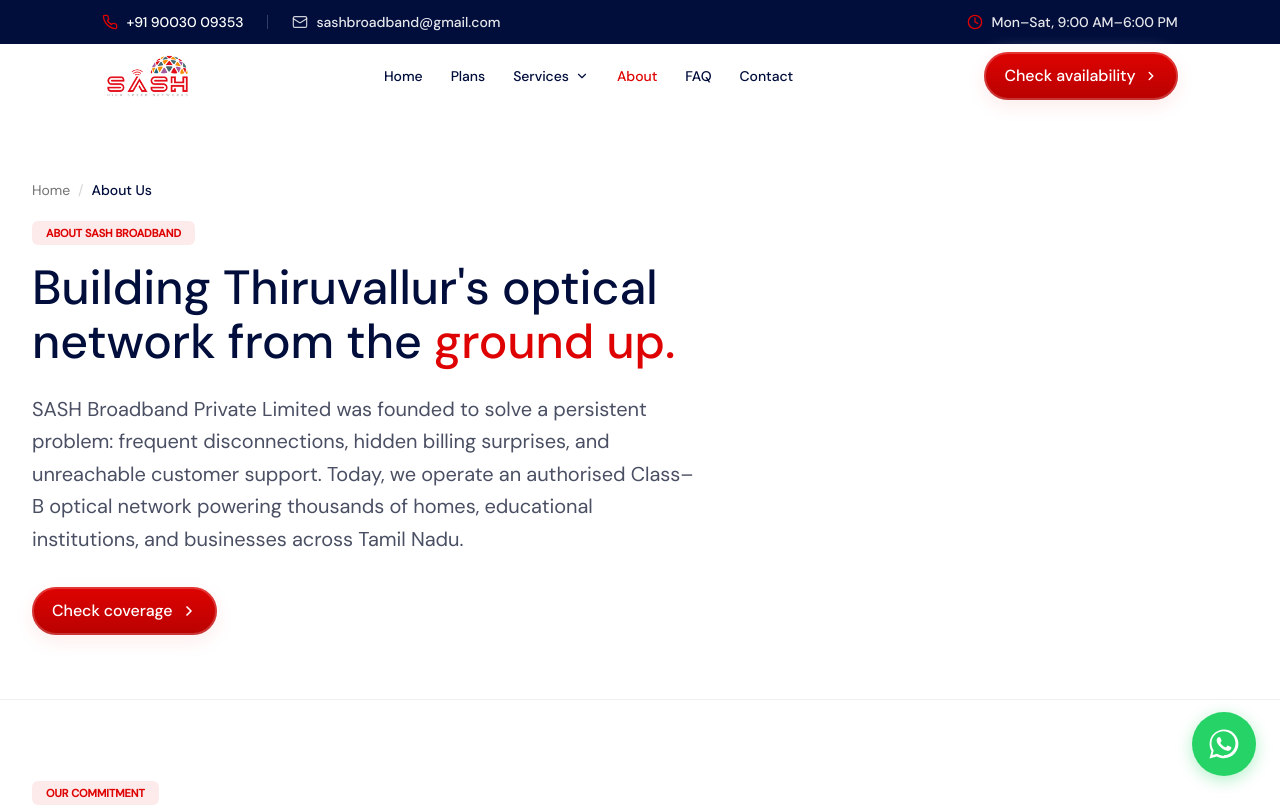
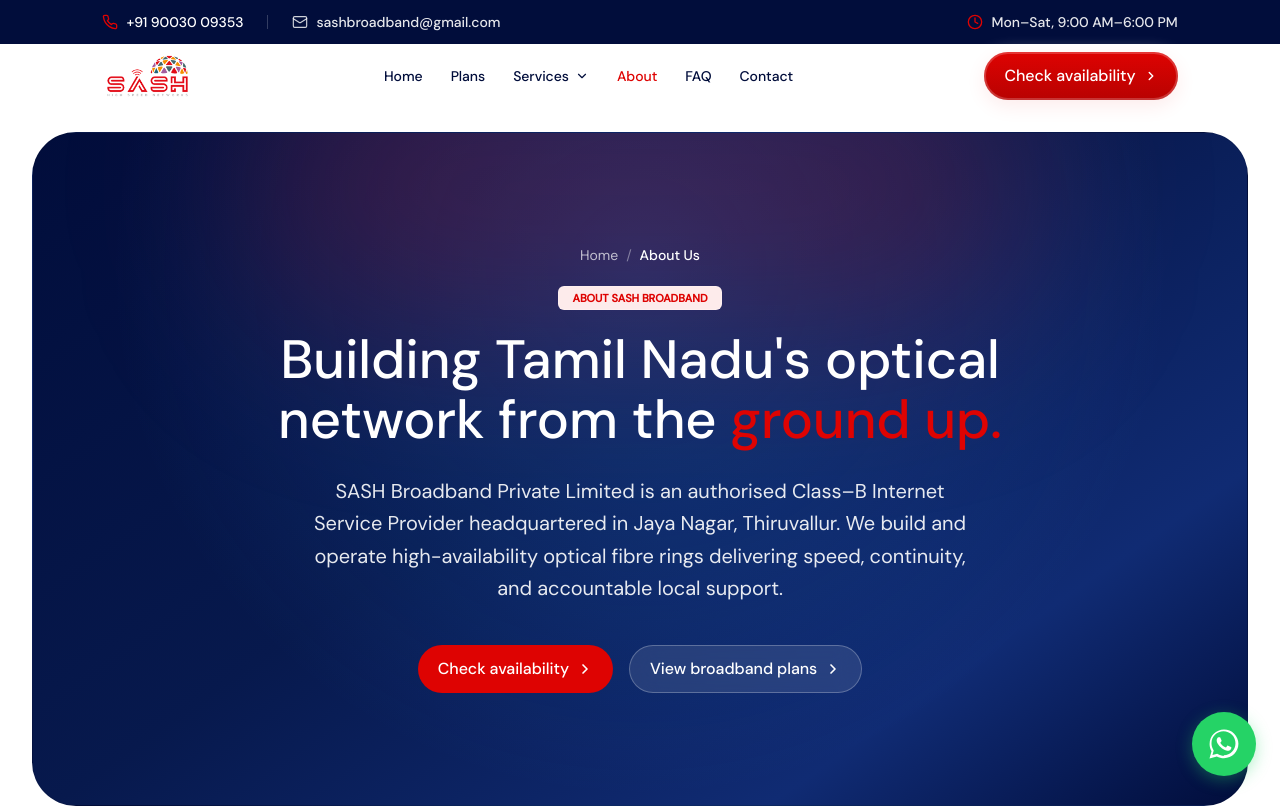
Before and after one commit to Kannan637/SAASBOARD, a Next.js app: page /about in a window 1280 px wide. Shown: the top 808 px of the page. Built offline with nearby package versions, Linux system fonts and the light colour scheme.

Commit message:
feat(about): center-align hero section and apply rich radial/linear gradient background

```diff
--- a/src/app/about/page.tsx
+++ b/src/app/about/page.tsx
@@ -108,60 +108,85 @@ export default function AboutPage() {
         dangerouslySetInnerHTML={{ __html: JSON.stringify(companyJsonLd) }}
       />
 
-      {/* 1. Page Header */}
+      {/* 1. Page Hero: Center Aligned with Rich Gradient Background */}
       <section
         data-apple-manual="true"
         aria-labelledby="about-heading"
-        className="w-full bg-white pt-10 sm:pt-14 lg:pt-18 pb-12 sm:pb-16 border-b border-black/[0.06]"
+        className="w-full bg-white py-3 sm:py-4 lg:py-6"
       >
         <div className="w-full max-w-[1440px] 2xl:max-w-[1520px] mx-auto px-4 sm:px-6 lg:px-8">
-          <div className="max-w-3xl">
-            {/* Breadcrumb */}
-            <nav aria-label="Breadcrumb" className="text-xs sm:text-sm text-neutral-500 mb-4 sm:mb-5">
-              <ol className="flex items-center gap-2">
+          <div
+            className="relative w-full rounded-[28px] sm:rounded-[36px] lg:rounded-[44px] overflow-hidden px-6 sm:px-10 lg:px-16 py-16 sm:py-20 lg:py-28 flex flex-col items-center justify-center text-center text-white border border-black/[0.06] select-none"
+            style={{
+              background:
+                "radial-gradient(circle at 50% 20%, rgba(42,123,224,0.3) 0%, rgba(1,13,59,0) 65%), linear-gradient(145deg, #010D3B 0%, #07194D 45%, #102B73 78%, #010D3B 100%)",
+            }}
+          >
+            {/* Ambient decorative background glow */}
+            <div
+              aria-hidden="true"
+              className="pointer-events-none absolute -top-24 left-1/2 -translate-x-1/2 w-[600px] sm:w-[800px] h-[300px] bg-brand-red/20 blur-[90px] rounded-full"
+            />
+
+            {/* Breadcrumb (Center Aligned) */}
+            <nav
+              aria-label="Breadcrumb"
+              className="relative z-10 text-xs sm:text-sm text-white/70 mb-5 flex items-center justify-center"
+            >
+              <ol className="flex items-center justify-center gap-2">
                 <li>
-                  <Link href="/" className="hover:text-brand-red transition-colors">
+                  <Link
+                    href="/"
+                    className="hover:text-white transition-colors underline-offset-4 hover:underline"
+                  >
                     Home
                   </Link>
                 </li>
-                <li aria-hidden="true" className="text-neutral-300">/</li>
-                <li aria-current="page" className="text-brand-navy font-medium">
+                <li aria-hidden="true" className="text-white/40">
+                  /
+                </li>
+                <li aria-current="page" className="text-white font-medium">
                   About Us
                 </li>
               </ol>
             </nav>
 
-            <span className="eyebrow-label text-brand-red mb-3.5 sm:mb-4 inline-block">
-              ABOUT SASH BROADBAND
-            </span>
+            {/* Eyebrow Badge (Center Aligned) */}
+            <div className="relative z-10 mb-4 sm:mb-5">
+              <span className="eyebrow-label bg-white/10 text-white border border-white/20 backdrop-blur-md px-3.5 py-1">
+                ABOUT SASH BROADBAND
+              </span>
+            </div>
 
+            {/* Headline (Center Aligned) */}
             <h1
               id="about-heading"
-              className="text-brand-navy font-bold text-3xl sm:text-4xl lg:text-[48px] tracking-tight leading-[1.12] mb-5 sm:mb-6"
+              className="relative z-10 text-white font-bold text-3xl sm:text-4xl md:text-5xl lg:text-[54px] tracking-tight leading-[1.12] mb-5 sm:mb-6 max-w-4xl mx-auto"
             >
-              Building Thiruvallur&apos;s optical network from the{" "}
+              Building Tamil Nadu&apos;s optical network from the{" "}
               <span className="text-brand-red">ground up.</span>
             </h1>
 
-            <p className="text-neutral-600 text-base sm:text-lg lg:text-xl font-normal leading-relaxed mb-8 max-w-2xl">
-              SASH Broadband Private Limited was founded to solve a persistent
-              problem: frequent disconnections, hidden billing surprises, and
-              unreachable customer support. Today, we operate an authorised
-              Class–B optical network powering thousands of homes, educational
-              institutions, and businesses across Tamil Nadu.
+            {/* Description (Center Aligned) */}
+            <p className="relative z-10 text-white/90 text-base sm:text-lg lg:text-xl font-normal leading-relaxed mb-8 sm:mb-10 max-w-2xl mx-auto">
+              SASH Broadband Private Limited is an authorised Class–B Internet
+              Service Provider headquartered in Jaya Nagar, Thiruvallur. We build
+              and operate high-availability optical fibre rings delivering speed,
+              continuity, and accountable local support.
             </p>
 
-            <div className="flex flex-wrap items-center gap-3.5 sm:gap-4">
+            {/* CTA Buttons (Center Aligned) */}
+            <div className="relative z-10 flex flex-wrap items-center justify-center gap-3.5 sm:gap-4 w-full sm:w-auto">
               <Link
                 href="#contact"
-                className="group/btn btn-pill btn-primary-red font-medium text-sm sm:text-base px-6 sm:px-8"
+                className="group/btn btn-pill bg-brand-red hover:bg-brand-red-hover text-white font-medium text-sm sm:text-base px-6 sm:px-8"
               >
-                <span>Check coverage</span>
+                <span>Check availability</span>
                 <ChevronRight className="size-4 stroke-[2.5] transition-transform duration-150 group-hover/btn:translate-x-0.5" />
               </Link>
               <Link
                 href="/#plans"
-                className="group/btn2 btn-pill btn-secondary-navy font-medium text-sm sm:text-base px-6 sm:px-8"
+                className="group/btn2 btn-pill bg-white/10 hover:bg-white/20 text-white border border-white/25 backdrop-blur-md font-medium text-sm sm:text-base px-6 sm:px-8"
               >
                 <span>View broadband plans</span>
                 <ChevronRight className="size-4 stroke-[2.5] transition-transform duration-150 group-hover/btn2:translate-x-0.5" />
```
